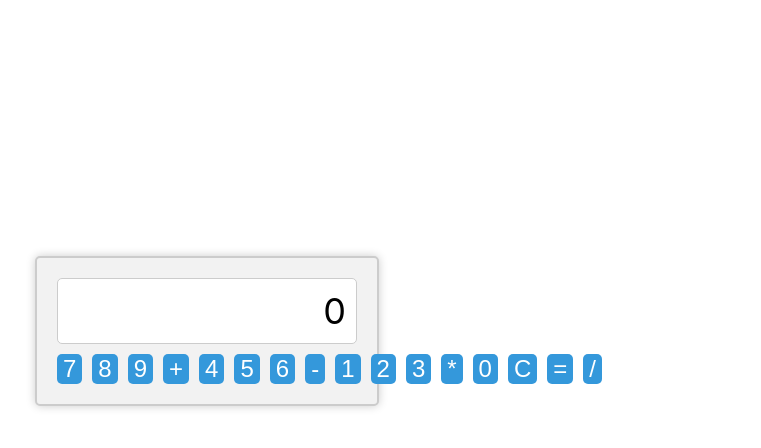
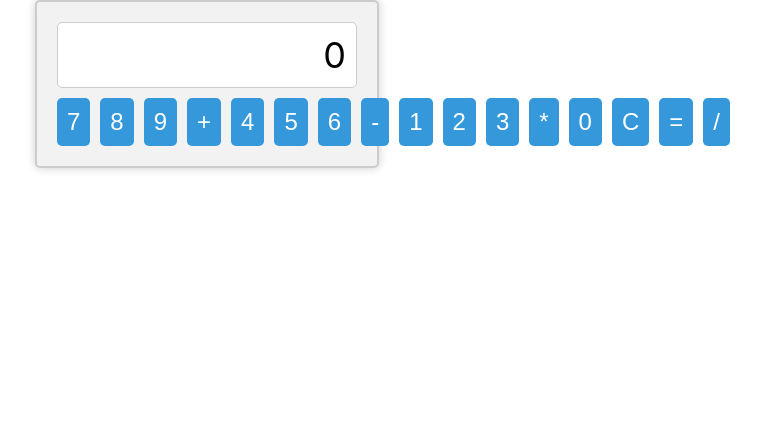
Before and after one commit to iamneo-production/cdaedbfecedbaccefedeafbddffbbadafabecbf, a React (Create React App) app in the folder reactapp/: page / in a window 1280 px wide. Shown: the top 448 px of the page, without its empty margins (433-1194 px from the left). Built offline with nearby package versions, Linux system fonts and the light colour scheme.

Commit message:
Backup Commit

```diff
--- a/reactapp/src/Calculator.css
+++ b/reactapp/src/Calculator.css
@@ -8,9 +8,6 @@
     border: 2px solid #ccc;
     border-radius: 5px;
     box-shadow: 0px 0px 10px rgba(0, 0, 0, 0.2);
-    justify-content: center;
-    margin-top: 20%;
-    margin-bottom: auto;
   }
 
   .display {
@@ -31,7 +28,7 @@
 
   button {
     font-size: 24px;
-    /* padding: 10px; */
+    padding: 10px;
     background-color: #3498db;
     color: #fff;
     border: none;
--- a/reactapp/src/Calculator.jsx
+++ b/reactapp/src/Calculator.jsx
@@ -1,102 +1,101 @@
-// Calculator.js
-
-import React, { Component } from 'react';
+import React, { useState } from 'react';
 import './Calculator.css';
 
-class Calculator extends Component {
-  constructor() {
-    super();
-    this.state = {
-      displayValue: '0',
-      operator: null,
-      previousValue: null,
-    };
-  }
+function Calculator() {
+  const [displayValue, setDisplayValue] = useState('0');
+  const [firstOperand, setFirstOperand] = useState(null);
+  const [operator, setOperator] = useState(null);
+  const [waitingForSecondOperand, setWaitingForSecondOperand] = useState(false);
 
-  handleButtonClick = (value) => {
-    if (value === 'C') {
-      this.clearDisplay();
-    } else if (value === '=') {
-      this.calculateResult();
+  const handleButtonClick = (value) => {
+    if (waitingForSecondOperand) {
+      setDisplayValue(value);
+      setWaitingForSecondOperand(false);
     } else {
-      this.addToDisplay(value);
+      setDisplayValue(displayValue === '0' ? value : displayValue + value);
     }
   };
 
-  addToDisplay = (value) => {
-    const { displayValue } = this.state;
-    if (displayValue === '0' || this.state.operator) {
-      this.setState({ displayValue: value });
-    } else {
-      this.setState({ displayValue: displayValue + value });
+  const handleOperatorClick = (nextOperator) => {
+    if (firstOperand === null) {
+      setFirstOperand(displayValue);
+    } else if (operator) {
+      const result = calculate();
+      setFirstOperand(result);
+      setDisplayValue(result);
+    }
+
+    setOperator(nextOperator);
+    setWaitingForSecondOperand(true);
+  };
+
+  const calculate = () => {
+    const prev = parseFloat(firstOperand);
+    const current = parseFloat(displayValue);
+
+    switch (operator) {
+      case '+':
+        return prev + current;
+      case '-':
+        return prev - current;
+      case '*':
+        return prev * current;
+      case '/':
+        if (current === 0) return 'Error';
+        return prev / current;
+      default:
+        return current;
     }
   };
 
-  clearDisplay = () => {
-    this.setState({
-      displayValue: '0',
-      operator: null,
-      previousValue: null,
-    });
-  };
-
-  calculateResult = () => {
-    const { displayValue, operator, previousValue } = this.state;
-    if (operator && previousValue) {
-      const result = eval(`${previousValue} ${operator} ${displayValue}`);
-      this.setState({
-        displayValue: String(result),
-        operator: null,
-        previousValue: null,
-      });
+  const handleEqualClick = () => {
+    if (operator && firstOperand !== null) {
+      const result = calculate();
+      setDisplayValue(result);
+      setFirstOperand(result);
+      setOperator(null);
+      setWaitingForSecondOperand(false);
     }
   };
 
-  setOperator = (operator) => {
-    const { displayValue, previousValue } = this.state;
-    if (previousValue !== null) {
-      this.calculateResult();
-      this.setState({ operator, previousValue: this.state.displayValue });
-    } else {
-      this.setState({ operator, previousValue: displayValue });
-    }
-    this.setState({ displayValue: '0' });
+  const handleClearClick = () => {
+    setDisplayValue('0');
+    setFirstOperand(null);
+    setOperator(null);
+    setWaitingForSecondOperand(false);
   };
 
-  render() {
-    const { displayValue } = this.state;
   return (
     <div className="calculator">
       <div className="display">{displayValue}</div>
       <div className="buttons">
         <div className="row">
-            <button onClick={() => this.handleButtonClick('7')}>7</button>
-            <button onClick={() => this.handleButtonClick('8')}>8</button>
-            <button onClick={() => this.handleButtonClick('9')}>9</button>
-            <button onClick={() => this.setOperator('+')}>+</button>
+          <button onClick={() => handleButtonClick('7')}>7</button>
+          <button onClick={() => handleButtonClick('8')}>8</button>
+          <button onClick={() => handleButtonClick('9')}>9</button>
+          <button onClick={() => handleOperatorClick('+')}>+</button>
         </div>
         <div className="row">
-            <button onClick={() => this.handleButtonClick('4')}>4</button>
-            <button onClick={() => this.handleButtonClick('5')}>5</button>
-            <button onClick={() => this.handleButtonClick('6')}>6</button>
-            <button onClick={() => this.setOperator('-')}>-</button>
+          <button onClick={() => handleButtonClick('4')}>4</button>
+          <button onClick={() => handleButtonClick('5')}>5</button>
+          <button onClick={() => handleButtonClick('6')}>6</button>
+          <button onClick={() => handleOperatorClick('-')}>-</button>
         </div>
         <div className="row">
-            <button onClick={() => this.handleButtonClick('1')}>1</button>
-            <button onClick={() => this.handleButtonClick('2')}>2</button>
-            <button onClick={() => this.handleButtonClick('3')}>3</button>
-            <button onClick={() => this.setOperator('*')}>*</button>
+          <button onClick={() => handleButtonClick('1')}>1</button>
+          <button onClick={() => handleButtonClick('2')}>2</button>
+          <button onClick={() => handleButtonClick('3')}>3</button>
+          <button onClick={() => handleOperatorClick('*')}>*</button>
         </div>
         <div className="row">
-            <button onClick={() => this.handleButtonClick('0')}>0</button>
-            <button onClick={() => this.handleButtonClick('C')}>C</button>
-            <button onClick={() => this.handleButtonClick('=')}>=</button>
-            <button onClick={() => this.setOperator('/')}>/</button>
+          <button onClick={() => handleButtonClick('0')}>0</button>
+          <button onClick={() => handleClearClick()}>C</button>
+          <button onClick={() => handleEqualClick()}>=</button>
+          <button onClick={() => handleOperatorClick('/')}>/</button>
         </div>
       </div>
     </div>
   );
 }
-}
 
 export default Calculator;
```
Lines whose indentation alone changed are shown as unchanged.
